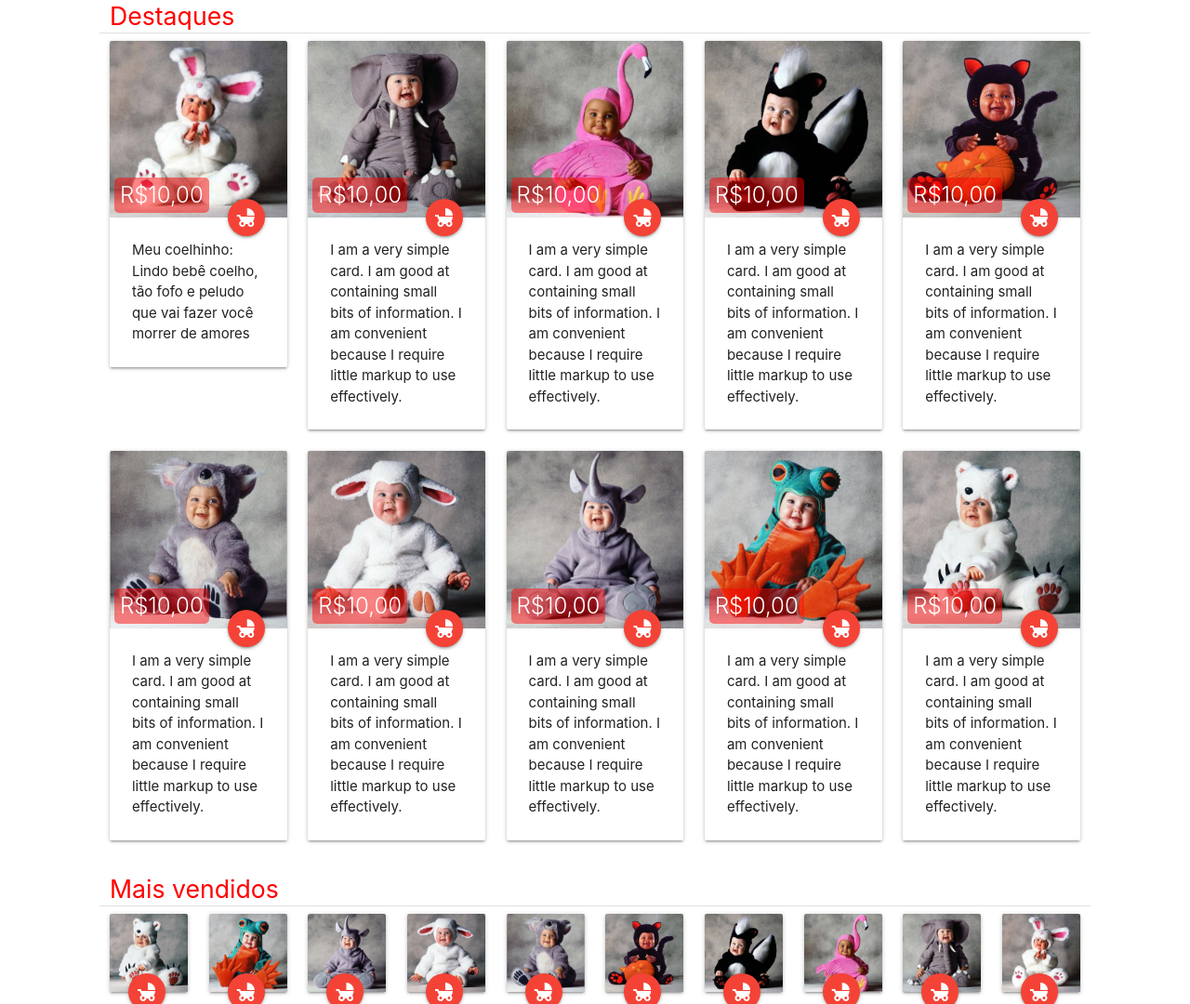
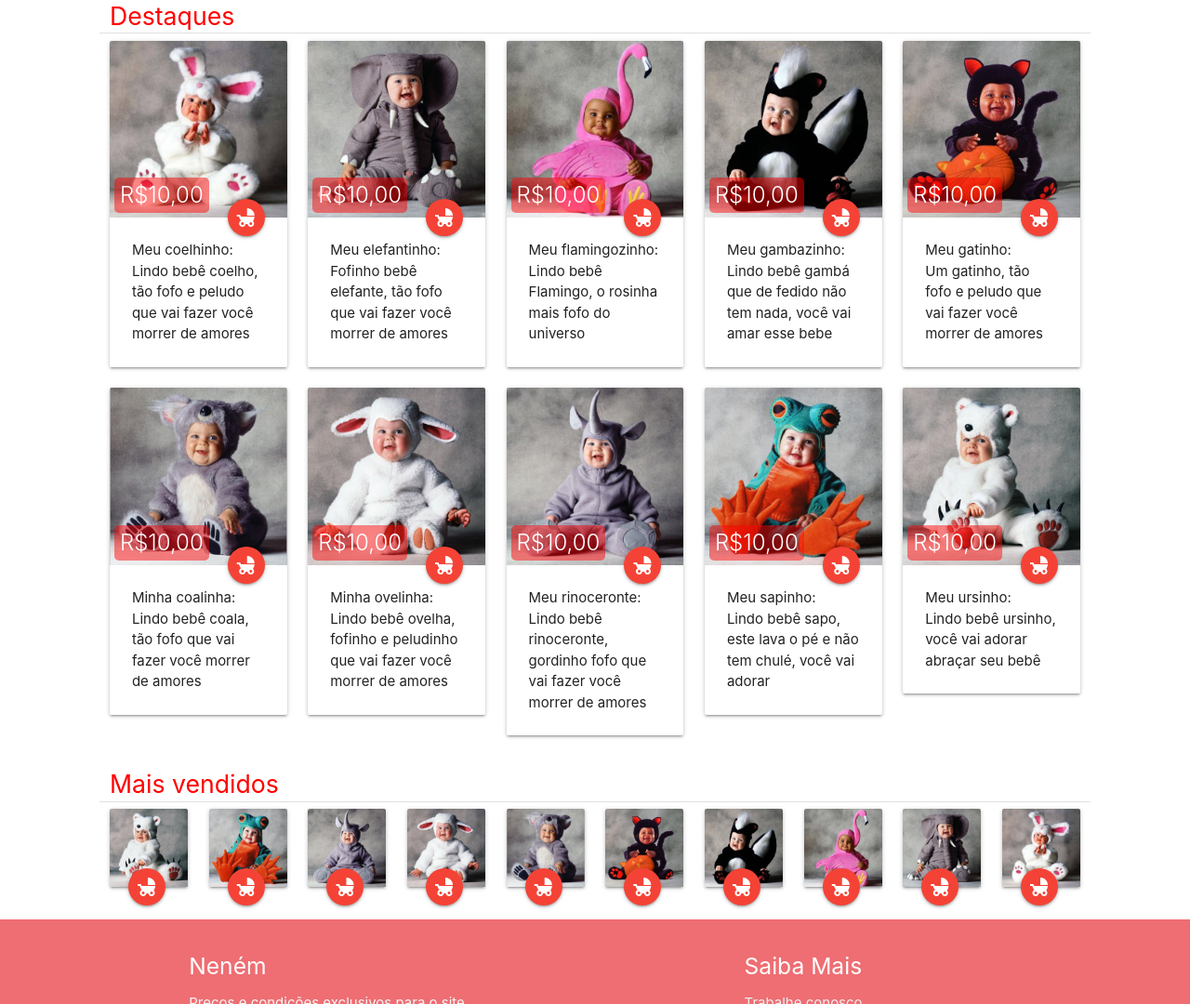
Before and after one commit to leticiaaars/nenems-mastertech, a website: page index.html in a window 1280 px wide. Shown: the part 490-1570 px from the top of the page at 93% size. Drawn offline with nearby package versions, Linux system fonts and the light colour scheme.

Commit message:
Atualizar Texto

```diff
--- a/index.html
+++ b/index.html
@@ -91,8 +91,8 @@
                             <a class="btn-floating halfway-fab waves-effect waves-light red"><i class="material-icons">child_friendly</i></a>
                         </div>
                         <div class="card-content">
-                            <p>I am a very simple card. I am good at containing small bits of information. I am
-                                convenient because I require little markup to use effectively.</p>
+                                <p>Meu elefantinho:</p>
+                                <p>Fofinho bebê elefante, tão fofo que vai fazer você morrer de amores</p>
                         </div>
                     </div>
                 </div>
@@ -104,8 +104,8 @@
                             <a class="btn-floating halfway-fab waves-effect waves-light red"><i class="material-icons">child_friendly</i></a>
                         </div>
                         <div class="card-content">
-                            <p>I am a very simple card. I am good at containing small bits of information. I am
-                                convenient because I require little markup to use effectively.</p>
+                                <p>Meu flamingozinho:</p>
+                                <p>Lindo bebê Flamingo, o rosinha mais fofo do universo</p>
                         </div>
                     </div>
                 </div>
@@ -117,8 +117,8 @@
                             <a class="btn-floating halfway-fab waves-effect waves-light red"><i class="material-icons">child_friendly</i></a>
                         </div>
                         <div class="card-content">
-                            <p>I am a very simple card. I am good at containing small bits of information. I am
-                                convenient because I require little markup to use effectively.</p>
+                                <p>Meu gambazinho:</p>
+                                <p>Lindo bebê gambá que de fedido não tem nada, você vai amar esse bebe</p>
                         </div>
                     </div>
                 </div>
@@ -130,8 +130,8 @@
                             <a class="btn-floating halfway-fab waves-effect waves-light red"><i class="material-icons">child_friendly</i></a>
                         </div>
                         <div class="card-content">
-                            <p>I am a very simple card. I am good at containing small bits of information. I am
-                                convenient because I require little markup to use effectively.</p>
+                                <p>Meu gatinho:</p>
+                                <p>Um gatinho, tão fofo e peludo que vai fazer você morrer de amores</p>
                         </div>
                     </div>
                 </div>
@@ -143,8 +143,8 @@
                             <a class="btn-floating halfway-fab waves-effect waves-light red"><i class="material-icons">child_friendly</i></a>
                         </div>
                         <div class="card-content">
-                            <p>I am a very simple card. I am good at containing small bits of information. I am
-                                convenient because I require little markup to use effectively.</p>
+                                <p>Minha coalinha:</p>
+                                <p>Lindo bebê coala, tão fofo que vai fazer você morrer de amores</p>
                         </div>
                     </div>
                 </div>
@@ -156,8 +156,8 @@
                             <a class="btn-floating halfway-fab waves-effect waves-light red"><i class="material-icons">child_friendly</i></a>
                         </div>
                         <div class="card-content">
-                            <p>I am a very simple card. I am good at containing small bits of information. I am
-                                convenient because I require little markup to use effectively.</p>
+                                <p>Minha ovelinha:</p>
+                                <p>Lindo bebê ovelha, fofinho e peludinho que vai fazer você morrer de amores</p>
                         </div>
                     </div>
                 </div>
@@ -169,8 +169,8 @@
                             <a class="btn-floating halfway-fab waves-effect waves-light red"><i class="material-icons">child_friendly</i></a>
                         </div>
                         <div class="card-content">
-                            <p>I am a very simple card. I am good at containing small bits of information. I am
-                                convenient because I require little markup to use effectively.</p>
+                                <p>Meu rinoceronte:</p>
+                                <p>Lindo bebê rinoceronte, gordinho fofo que vai fazer você morrer de amores</p>
                         </div>
                     </div>
                 </div>
@@ -182,8 +182,8 @@
                             <a class="btn-floating halfway-fab waves-effect waves-light red"><i class="material-icons">child_friendly</i></a>
                         </div>
                         <div class="card-content">
-                            <p>I am a very simple card. I am good at containing small bits of information. I am
-                                convenient because I require little markup to use effectively.</p>
+                                <p>Meu sapinho:</p>
+                                <p>Lindo bebê sapo, este lava o pé e não tem chulé, você vai adorar</p>
                         </div>
                     </div>
                 </div>
@@ -195,8 +195,8 @@
                             <a class="btn-floating halfway-fab waves-effect waves-light red"><i class="material-icons">child_friendly</i></a>
                         </div>
                         <div class="card-content">
-                            <p>I am a very simple card. I am good at containing small bits of information. I am
-                                convenient because I require little markup to use effectively.</p>
+                                <p>Meu ursinho:</p>
+                                <p>Lindo bebê ursinho, você vai adorar abraçar seu bebê</p>
                         </div>
                     </div>
                 </div>
```
